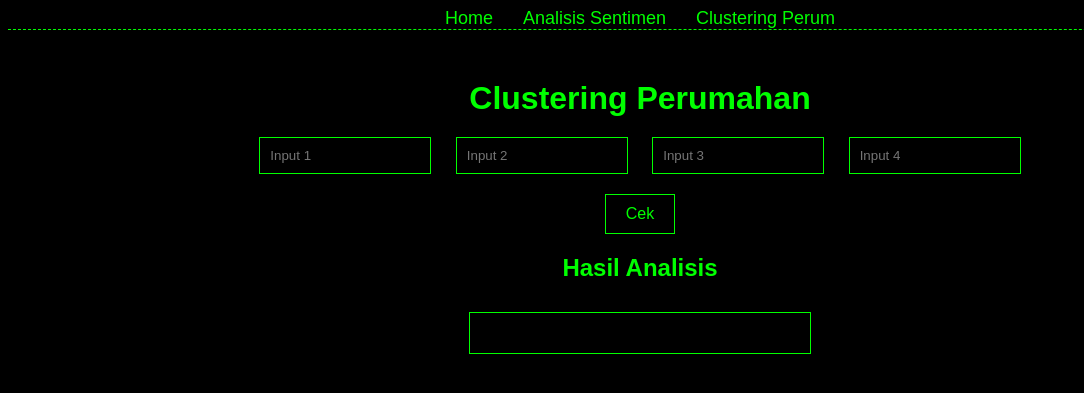
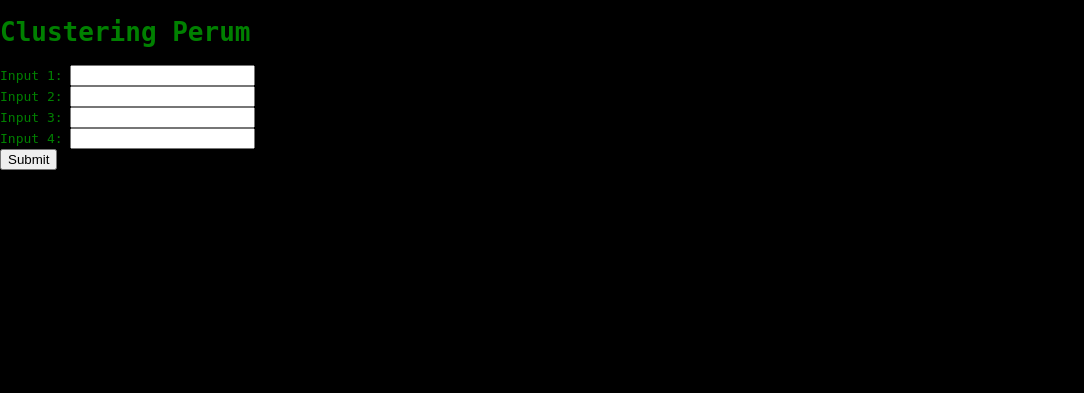
Before and after one commit to noobpalabr/naufalabr, a Flask app: template templates/clusterperum.html in a window 1280 px wide. Shown: the top 393 px of the page, without its empty margins (0-1084 px from the left). Run offline with Flask 2, Linux system fonts and the light colour scheme; the template is opened without the code that fills it, so the values that code supplies are empty; parts of the project's set-up code (start-up, migrations or seed data) failed here and were passed over.

Commit message:
Update clusterperum.html

```diff
--- a/templates/clusterperum.html
+++ b/templates/clusterperum.html
@@ -1,36 +1,27 @@
-<!DOCTYPE html>
+<!doctype html>
 <html lang="en">
 <head>
     <meta charset="UTF-8">
-    <meta name="viewport" content="width=device-width, initial-scale=1.0">
-    <title>Clustering Perumahan</title>
-    <link rel="stylesheet" href="{{ url_for('static', filename='css/perum.css') }}">
+    <meta name="viewport"
+          content="width=device-width, initial-scale=1.0">
+    <title>Clustering Perum</title>
+    <link rel="stylesheet" href="{{ url_for('static', filename='styles.css') }}">
 </head>
 <body>
-    <nav>
-        <ul>
-            <li><a href="{{ url_for('index') }}">Home</a></li>
-            <li><a href="{{ url_for('sentimen') }}">Analisis Sentimen</a></li>
-            <li><a href="{{ url_for('clusterperum') }}">Clustering Perum</a></li>
-        </ul>
-    </nav>
-    <div class="container">
-        <h1>Clustering Perumahan</h1>
-        <form action="/cluster" method="post">
-            <div class="input-group">
-                <input type="text" name="input1" placeholder="Input 1">
-                <input type="text" name="input2" placeholder="Input 2">
-                <input type="text" name="input3" placeholder="Input 3">
-                <input type="text" name="input4" placeholder="Input 4">
-            </div>
-            <button type="submit">Cek</button>
-        </form>
-        <h2>Hasil Analisis</h2>
-        <div class="result">
-            {% if result %}
-                <p>{{ result }}</p>
-            {% endif %}
-        </div>
-    </div>
+    <h1>Clustering Perum</h1>
+    <form action="{{ url_for('cluster') }}" method="post">
+        <label for="input1">Input 1:</label>
+        <input type="text" id="input1" name="input1"><br>
+        <label for="input2">Input 2:</label>
+        <input type="text" id="input2" name="input2"><br>
+        <label for="input3">Input 3:</label>
+        <input type="text" id="input3" name="input3"><br>
+        <label for="input4">Input 4:</label>
+        <input type="text" id="input4" name="input4"><br>
+        <input type="submit" value="Submit">
+    </form>
+    {% if result %}
+        <h2>Cluster Result: {{ result }}</h2>
+    {% endif %}
 </body>
 </html>
```
